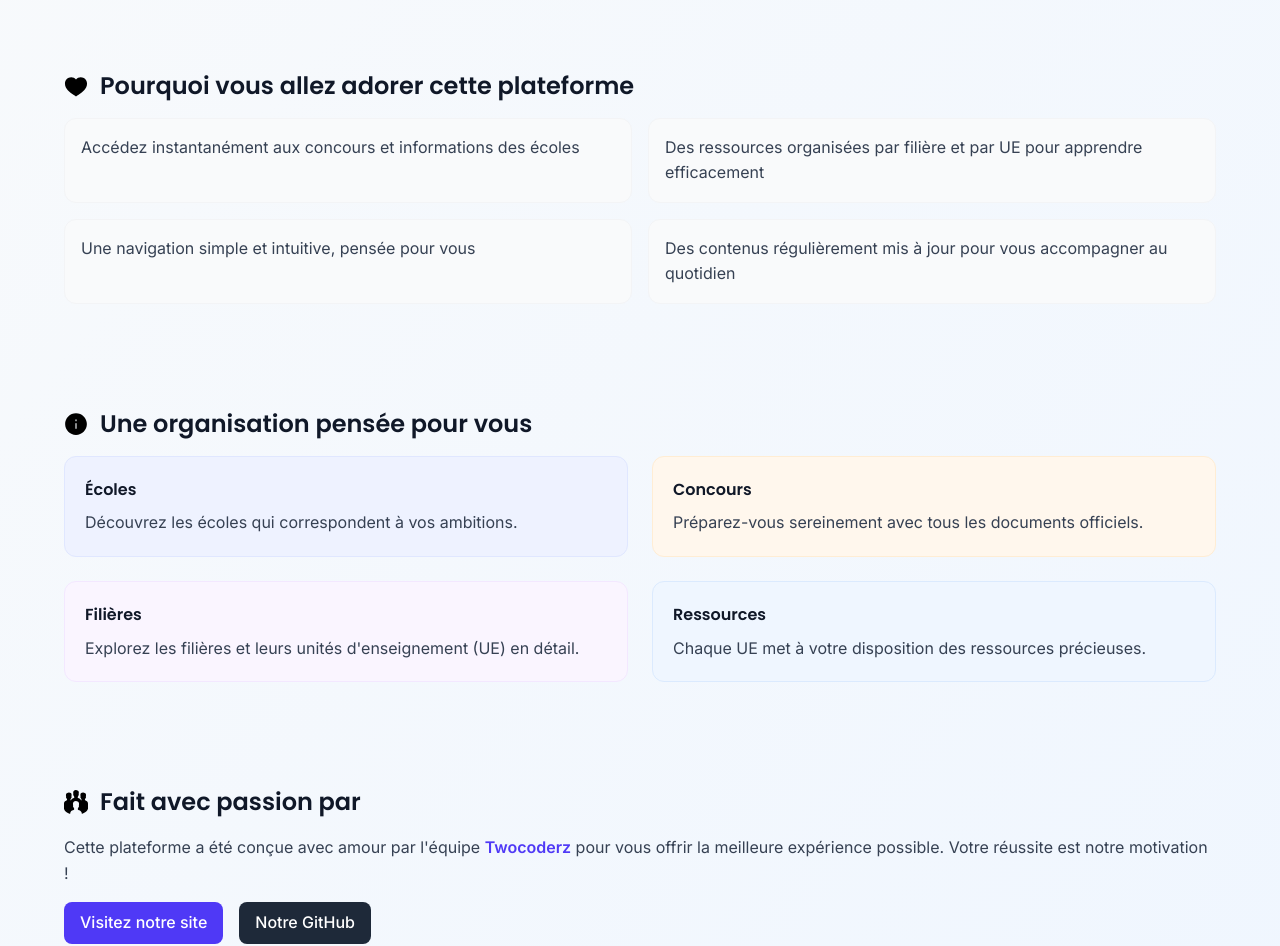
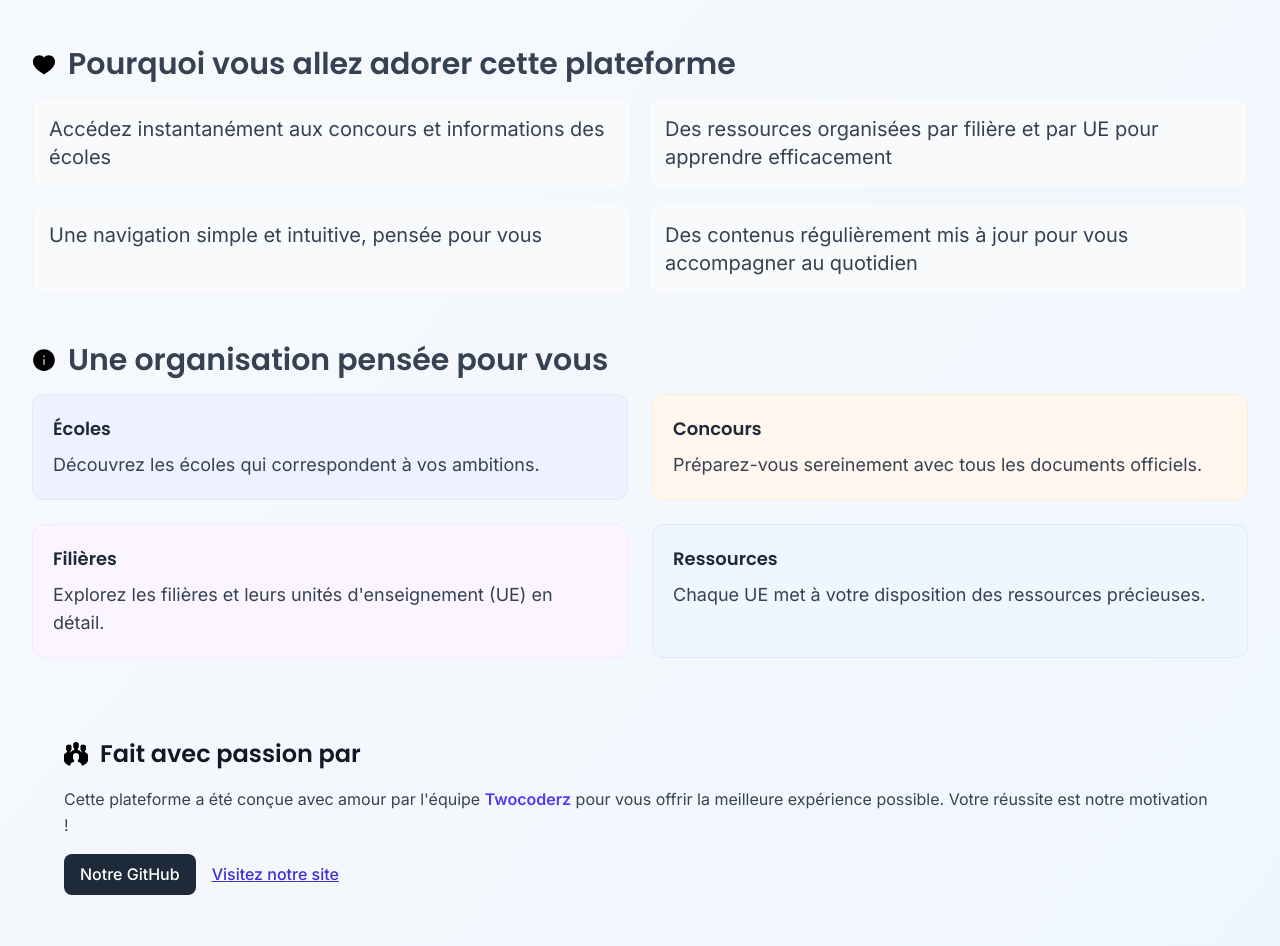
Before and after one commit to twocoderz/docstore, a React (Vite) app: page /infos in a window 1280 px wide. Shown: the part 286-1232 px from the top of the page. Built offline with nearby package versions, Linux system fonts and the light colour scheme.

Commit message:
update info

```diff
--- a/src/pages/Infos.jsx
+++ b/src/pages/Infos.jsx
@@ -37,14 +37,14 @@ const Infos = () => {
       </div>
 
       {/* Ce qui peut intéresser les visiteurs */}
-      <section className="p-6 md:p-8">
+      <section className="mt-12 mb-12">
         <div className="flex items-center space-x-3 mb-4">
           <LoveIcon className="w-6 h-6" fill="black" aria-hidden="true" />
-          <h2 className="text-xl md:text-2xl font-semibold text-gray-900">
+          <h2 className="text-xl md:text-3xl font-medium text-gray-700">
             Pourquoi vous allez adorer cette plateforme
           </h2>
         </div>
-        <ul className="grid grid-cols-1 md:grid-cols-2 gap-4 text-gray-700">
+        <ul className="grid grid-cols-1 md:grid-cols-2 gap-4 text-lg md:text-xl text-gray-700">
           <li className="bg-gray-50 rounded-xl p-4 border border-gray-100">
             Accédez instantanément aux concours et informations des écoles
           </li>
@@ -63,32 +63,44 @@ const Infos = () => {
       </section>
 
       {/* Organisation */}
-      <section className="p-6 md:p-8">
+      <section className="mb-12">
         <div className="flex items-center space-x-3 mb-4">
           <InfoIcon className="w-6 h-6" fill="black" aria-hidden="true" />
-          <h2 className="text-xl md:text-2xl font-semibold text-gray-900">
+          <h2 className="text-xl md:text-3xl font-medium text-gray-700">
             Une organisation pensée pour vous
           </h2>
         </div>
         <div className="grid grid-cols-1 md:grid-cols-2 gap-6 text-gray-700">
           <div className="bg-indigo-50 rounded-xl p-5 border border-indigo-100">
-            <h3 className="font-semibold text-gray-900 mb-2">Écoles</h3>
-            <p>Découvrez les écoles qui correspondent à vos ambitions.</p>
+            <h3 className="font-semibold text-lg text-gray-800 mb-2">Écoles</h3>
+            <p className="text-lg">
+              Découvrez les écoles qui correspondent à vos ambitions.
+            </p>
           </div>
           <div className="bg-orange-50 rounded-xl p-5 border border-orange-100">
-            <h3 className="font-semibold text-gray-900 mb-2">Concours</h3>
-            <p>Préparez-vous sereinement avec tous les documents officiels.</p>
+            <h3 className="font-sem className='text-lg'ibold text-lg text-gray-800 mb-2">
+              Concours
+            </h3>
+            <p className="text-lg">
+              Préparez-vous sereinement avec tous les documents officiels.
+            </p>
           </div>
           <div className="bg-purple-50 rounded-xl p-5 border border-purple-100">
-            <h3 className="font-semibold text-gray-900 mb-2">Filières</h3>
-            <p>
+            <h3 className="font-semibold text-lg text-gray-800 mb-2">
+              Filières
+            </h3>
+            <p className="text-lg">
               Explorez les filières et leurs unités d'enseignement (UE) en
               détail.
             </p>
           </div>
           <div className="bg-blue-50 rounded-xl p-5 border border-blue-100">
-            <h3 className="font-semibold text-gray-900 mb-2">Ressources</h3>
-            <p>Chaque UE met à votre disposition des ressources précieuses.</p>
+            <h3 className="font-semibold text-lg text-gray-800 mb-2">
+              Ressources
+            </h3>
+            <p className="text-lg">
+              Chaque UE met à votre disposition des ressources précieuses.
+            </p>
           </div>
         </div>
       </section>
@@ -115,19 +127,19 @@ const Infos = () => {
         </p>
         <div className="flex flex-wrap gap-4">
           <a
-            href="https://twocoderz.com"
-            onClick={handleTwocoderzClick}
-            className="inline-flex items-center px-4 py-2 rounded-lg bg-indigo-600 text-white font-medium hover:bg-indigo-700 transition-colors"
-          >
-            Visitez notre site
-          </a>
-          <a
             href="https://github.com/twocoderz"
             target="_blank"
             rel="noopener noreferrer"
             className="inline-flex items-center px-4 py-2 rounded-lg bg-gray-800 text-white font-medium hover:bg-gray-900 transition-colors"
           >
             Notre GitHub
+          </a>
+          <a
+            href="https://twocoderz.com"
+            onClick={handleTwocoderzClick}
+            className="inline-flex items-center text-indigo-700 font-medium underline transition-colors"
+          >
+            Visitez notre site
           </a>
         </div>
       </section>
@@ -150,7 +162,7 @@ const Infos = () => {
           rel="noopener noreferrer"
           className="inline-flex items-center px-4 py-2 rounded-lg bg-blue-600 text-white font-medium hover:bg-blue-700 transition-colors"
         >
-          Ouvrir la version mobile
+          Téléchargez la version mobile
         </a>
         <p className="text-xs text-gray-500 mt-2">
           Lien direct vers la version mobile pour une navigation fluide sur
```
